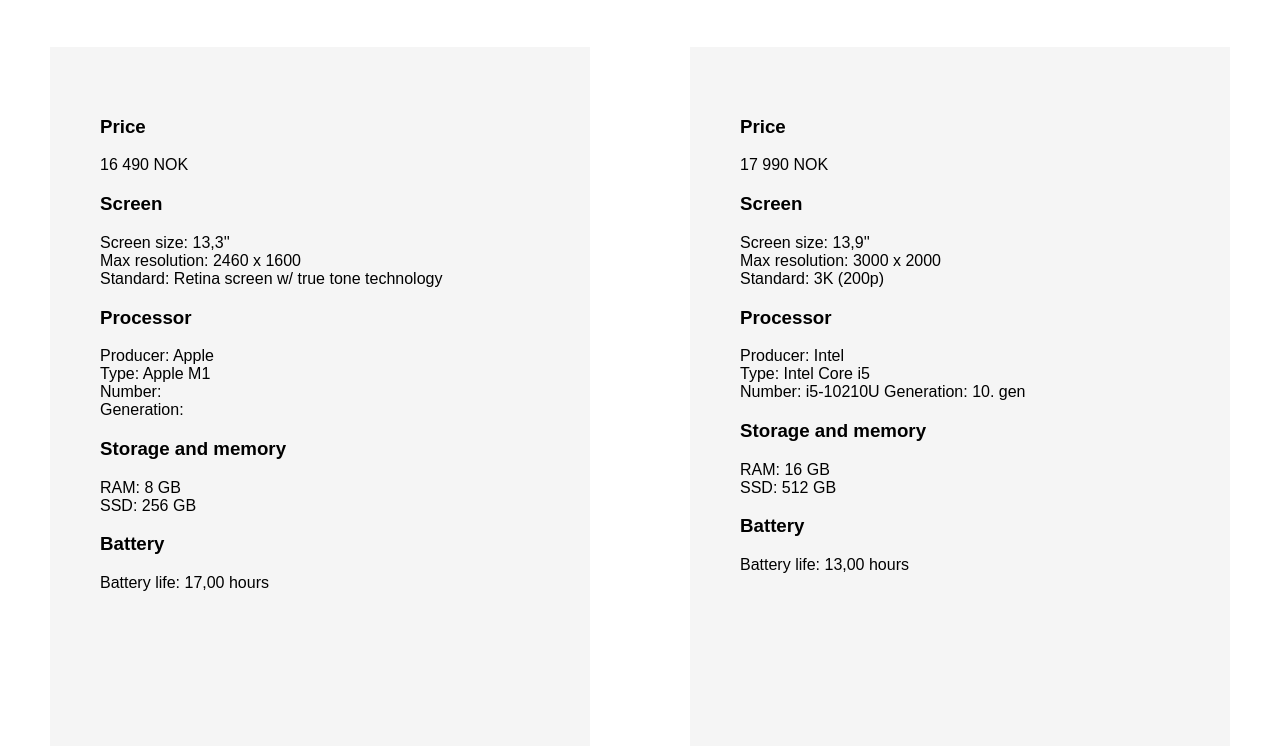
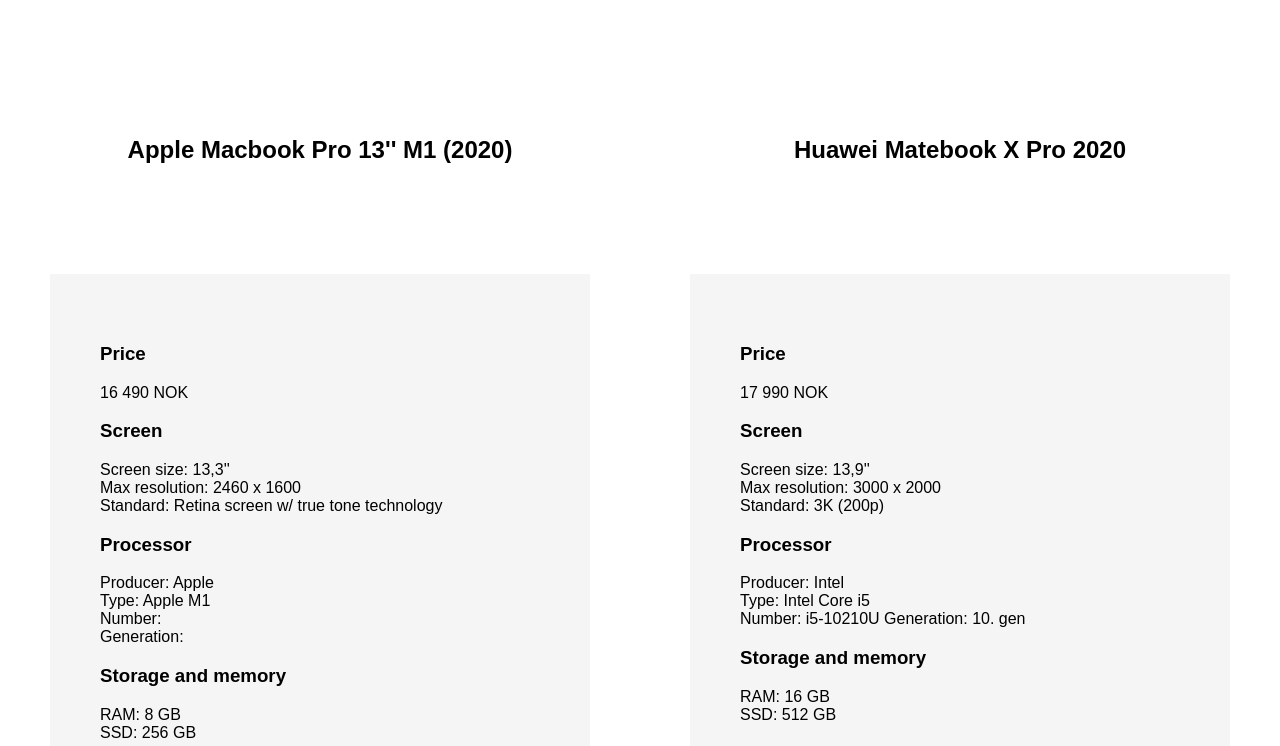
Before and after one commit to Ingarbenonisen/FreakyFriday, a plain HTML site: page compare.html in a window 1280 px wide. Shown: the part 723-1469 px from the top of the page. Drawn offline with Linux system fonts and the light colour scheme.

Commit message:
fixed fail

```diff
--- a/css/compare.css
+++ b/css/compare.css
@@ -4,10 +4,10 @@
 }
 .containerCompare {
     display: grid;
-    height: 150vh;
+    min-height: 150vh;
 
     grid-template-columns: 25% 25% 25% 25%;
-    grid-template-rows: 5% 5% 10% 30% 10% 70% 20% ;
+    grid-template-rows: 5% 5% 10% 30% 10% auto 20% ;
 }
 
 .navbarCompare {
--- a/css/stylesheet.css
+++ b/css/stylesheet.css
@@ -111,7 +111,6 @@
     padding-bottom: 10px;
 }
 .imgfit {
-
     width: 20vw;
     object-fit: cover;
 }
```
